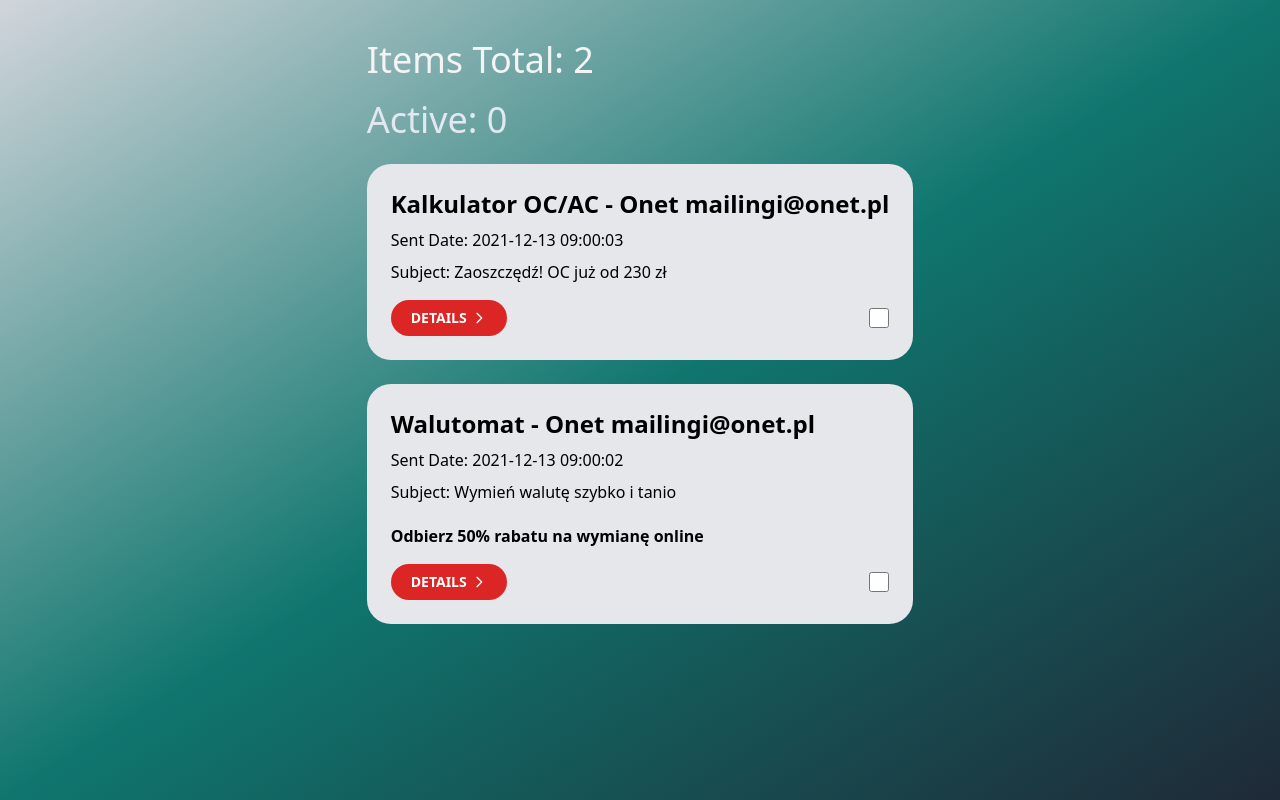
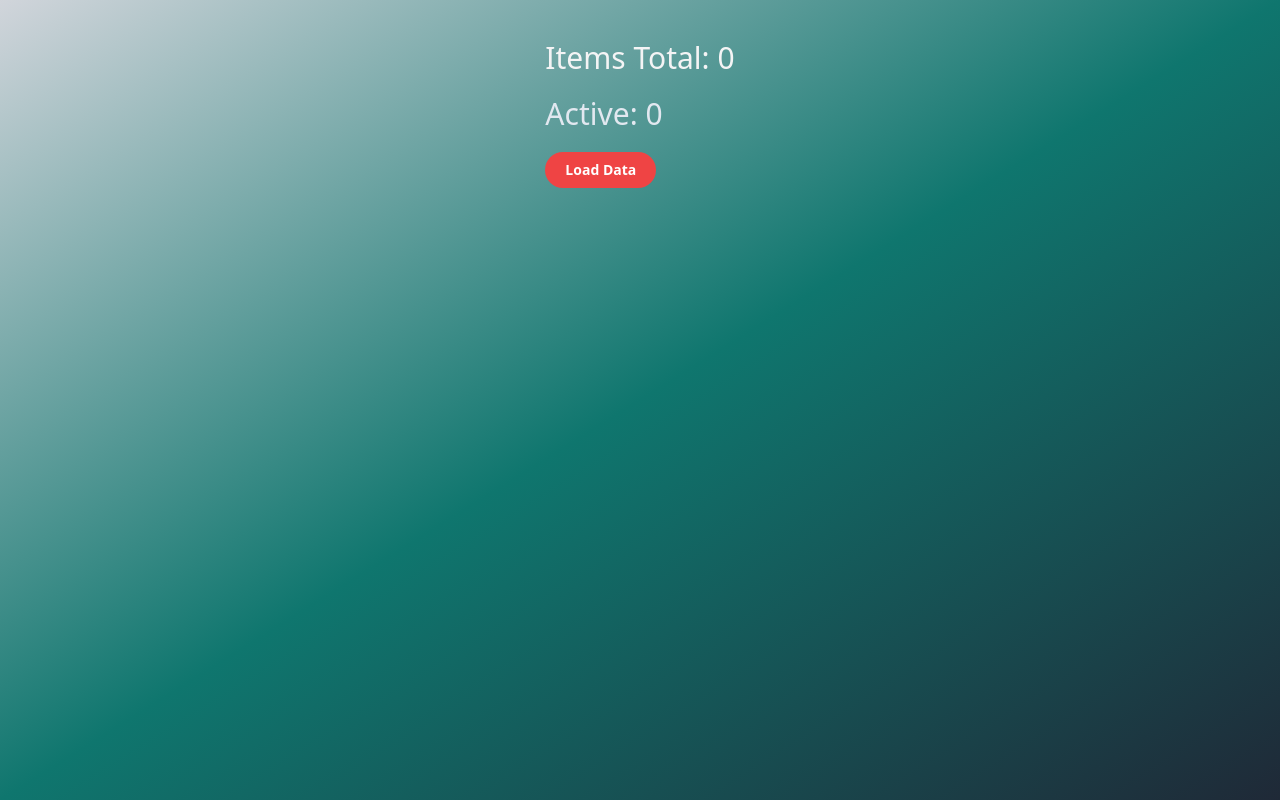
Before and after one commit to jakub0227/assignment_demo, a React (Create React App) app: page / in a window 1280 px wide. Built offline with nearby package versions, Linux system fonts and the light colour scheme.

Commit message:
add fetching of data from mockup json remote API file location

```diff
--- a/src/pages/HomePage/HomePage.tsx
+++ b/src/pages/HomePage/HomePage.tsx
@@ -4,15 +4,31 @@
 
 export const HomePage: FC = () => {
   const data = useStore((state) => state.data);
+  const store = useStore();
   const total = data.length;
   const activeSelect = data.filter((el) => el.is_unread === true);
 
+  const onLoad = () => {
+    fetch(
+      "https://raw.githubusercontent.com/jakub0227/mockup_data/main/data.json"
+    )
+      .then((res) => res.json())
+      .then((data) => store.loadData(data))
+      .catch((error) => console.log(error));
+  };
+
   return (
     <div className="sm: px-10">
-      <h1 className="text-4xl mt-10 text-zinc-100">Items Total: {total}</h1>
-      <h1 className="text-4xl my-5 text-slate-200">
+      <h1 className="text-3xl mt-10 text-zinc-100">Items Total: {total}</h1>
+      <h1 className="text-3xl my-5 text-slate-200">
         Active: {activeSelect.length}
       </h1>
+      <button
+        className="bg-red-500 text-white font-semibold py-2 px-5 text-sm inline-flex items-center group rounded-3xl"
+        onClick={onLoad}
+      >
+        Load Data
+      </button>
       {data.map((el) => (
         <Card
           key={el.id}
--- a/src/zustand/store.ts
+++ b/src/zustand/store.ts
@@ -3,29 +3,17 @@
 
 interface StoreStateProps {
   data: ListItem[];
-
+  loadData: (data: ListItem[]) => void;
   toggleCheckBox: (id: number) => void;
 }
 
 export const useStore = create<StoreStateProps>((set) => ({
-  data: [
-    {
-      id: 100795229,
-      from: "Kalkulator OC/AC - Onet mailingi@onet.pl",
-      sent_date: "2021-12-13 09:00:03",
-      is_unread: false,
-      subject: "Zaoszczędź! OC już od 230 zł",
-      snippet: "",
-    },
-    {
-      id: 100795227,
-      from: "Walutomat - Onet mailingi@onet.pl",
-      sent_date: "2021-12-13 09:00:02",
-      is_unread: false,
-      subject: "Wymień walutę szybko i tanio",
-      snippet: "Odbierz 50% rabatu na wymianę online",
-    },
-  ],
+  data: [],
+  loadData: (data) =>
+    set((state) => ({
+      ...state,
+      data,
+    })),
   toggleCheckBox: (id) =>
     set((state) => ({
       data: state.data.map((item) =>
```
